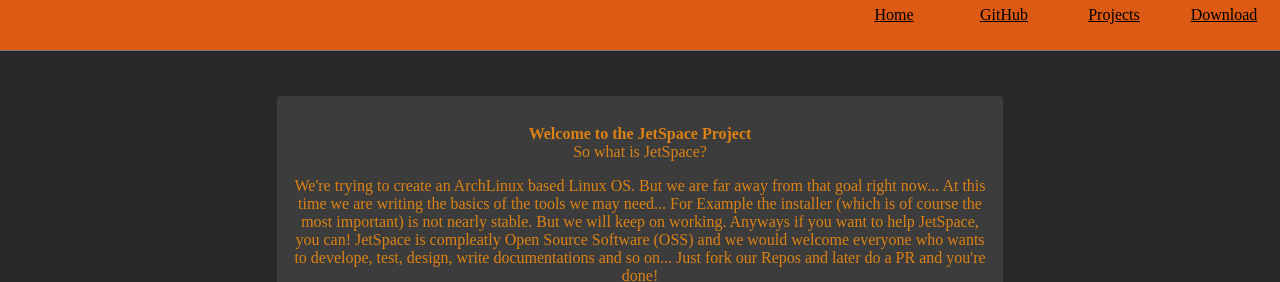
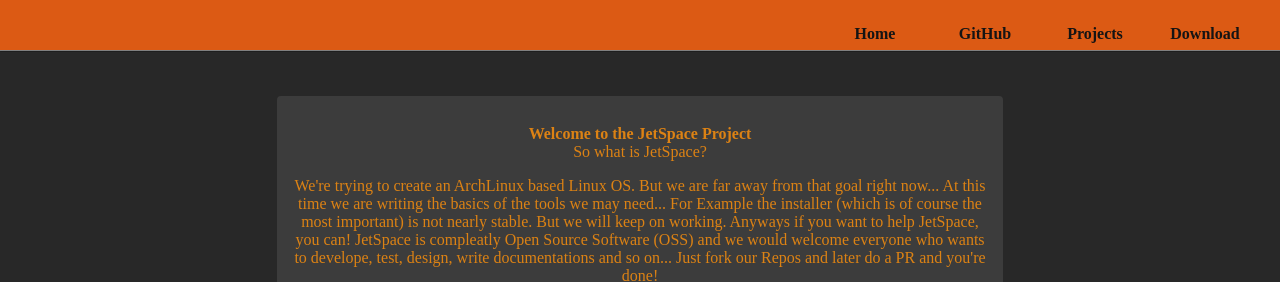
Before and after one commit to jetspace/jetspace.github.io, a plain HTML site: page index.html in a window 1280 px wide. Shown: the top 282 px of the page. Drawn offline with Linux system fonts and the light colour scheme.

Commit message:
Link decoration

```diff
--- a/stylesheet.css
+++ b/stylesheet.css
@@ -15,7 +15,7 @@
 
 	position: absolute;
 	right: 0;
-	margin: 1px;
+	margin: 20px;
 	padding: 0;
 	list-style-type: none;
 	overflow: auto;
@@ -33,7 +33,10 @@
 
 #mainnav a {
 
-	color: black;
+	color: rgb(20, 20, 20);
+	text-decoration: none;
+	font-weight: bold;
+
 
 }
 
```
